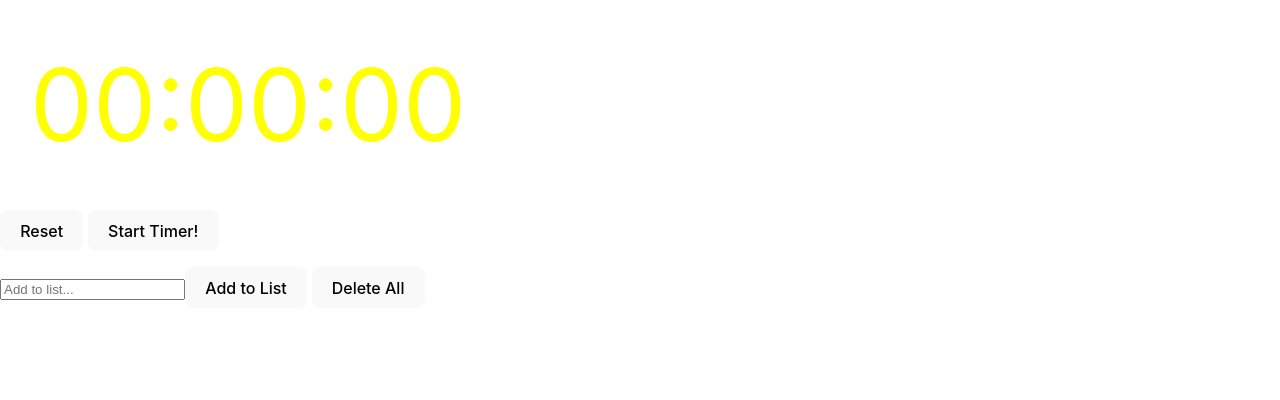
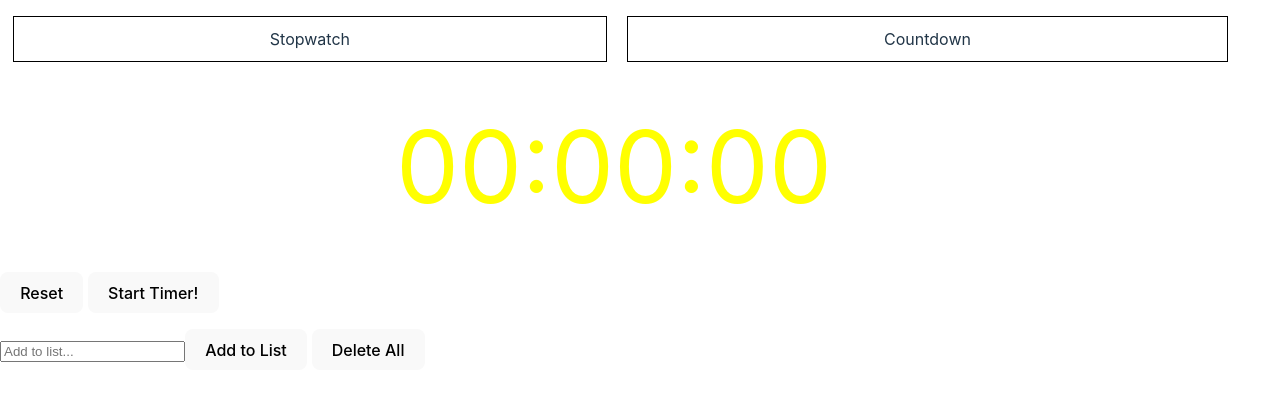
Before and after one commit to IMIHonigmann/React-ForceFocus, a React (Vite) app: page / in a window 1280 px wide. Shown: the top 400 px of the page. Built offline with nearby package versions, Linux system fonts and the light colour scheme.

Commit message:
added navbar

```diff
--- a/src/App.jsx
+++ b/src/App.jsx
@@ -241,9 +241,25 @@ const TimerComponent = () => {
   )
 };
 
+const Tabs = () => {
+  return (
+    <p className='tabs-container'>
+      <span>
+        Stopwatch
+      </span>
+      {' '}
+      <span>
+        Countdown
+      </span>
+    </p>
+  );
+};
+
+
 const RenderComponent = () => {
   return (
     <>
+      {Tabs()}
       {TimerComponent()}
       {TODOComponent()}
     </>
--- a/src/index.css
+++ b/src/index.css
@@ -69,6 +69,27 @@ button:focus-visible {
   outline: 4px auto -webkit-focus-ring-color;
 }
 
+.tabs-container {
+  display: grid;
+  grid-template-columns: repeat(2, auto);
+  justify-content: center;
+  align-items: center;
+  gap: 20px;
+  margin-left: 1vw;
+}
+
+.tabs-container span {
+  padding: 10px;
+  padding-inline: 20vw;
+  border: 1px solid #000;
+  transition-duration: 0.2s;
+}
+
+.tabs-container span:hover {
+  background-color: green;
+  transition-duration: 0.2s;
+}
+
 
 @media (prefers-color-scheme: light) {
   :root {
```
